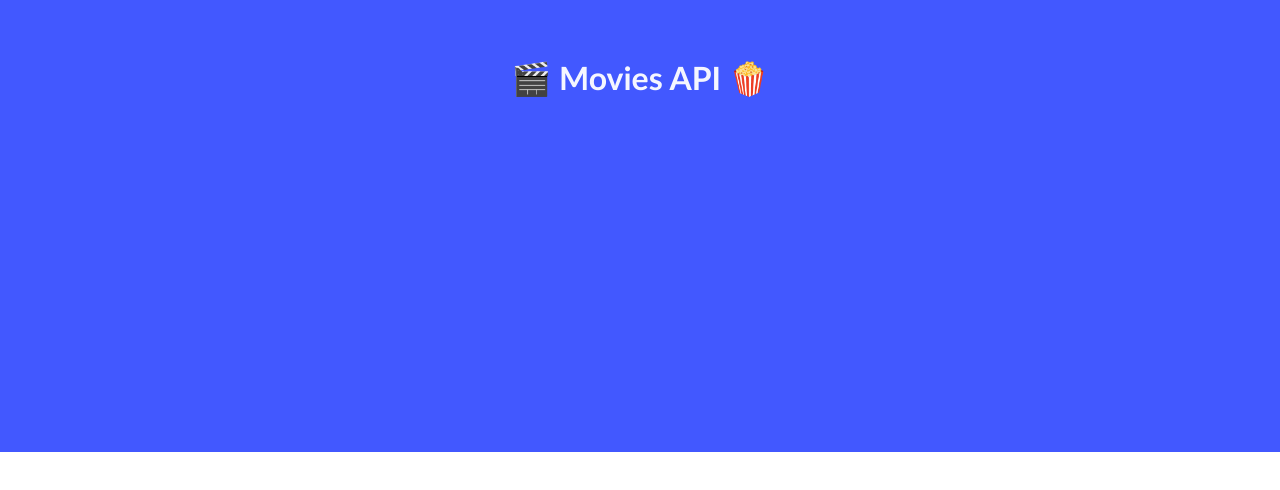
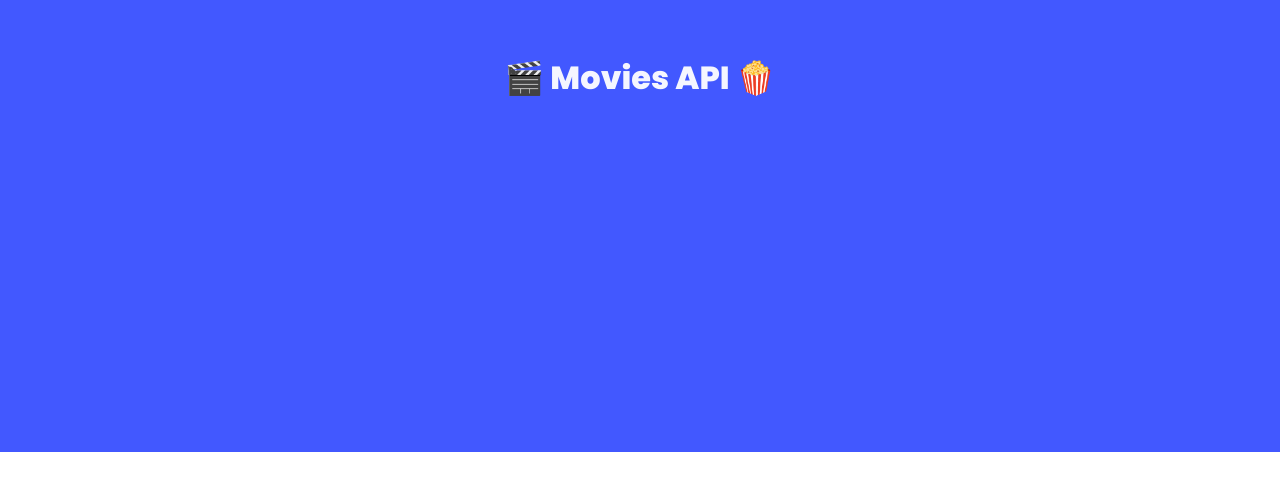
Before and after one commit to ladeoshodi/todo-app-frontend, a React (Vite) app: page / in a window 1280 px wide. Shown: the part 296-786 px from the top of the page. Built offline with nearby package versions, Linux system fonts and the light colour scheme.

Commit message:
Update CSS style to use bulma and font to poppins

```diff
--- a/index.html
+++ b/index.html
@@ -3,10 +3,6 @@
   <head>
     <meta charset="UTF-8" />
     <meta name="viewport" content="width=device-width, initial-scale=1.0" />
-    <link
-      rel="stylesheet"
-      href="https://cdn.jsdelivr.net/npm/bulma@1.0.2/css/bulma.min.css"
-    />
     <title>Todo App</title>
   </head>
   <body>
--- /dev/null
+++ b/src/styles/main.css
@@ -0,0 +1,13 @@
+@import "https://cdn.jsdelivr.net/npm/bulma@1.0.2/css/bulma.min.css";
+
+@import url("https://fonts.googleapis.com/css2?family=Poppins:ital,wght@0,100;0,200;0,300;0,400;0,500;0,600;0,700;0,800;0,900;1,100;1,200;1,300;1,400;1,500;1,600;1,700;1,800;1,900&display=swap");
+
+* {
+  box-sizing: border-box;
+}
+
+body {
+  font-family: "Poppins", sans-serif;
+  font-weight: 400;
+  font-style: normal;
+}
--- a/src/styles/main.scss
+++ /dev/null
@@ -1,7 +0,0 @@
-* {
-    box-sizing: border-box;
-}
-
-body {
-    font-family: 'Gill Sans', 'Gill Sans MT', Calibri, 'Trebuchet MS', sans-serif;
-}
```
Also changed, not shown: src/main.tsx (+6 -6 lines).
